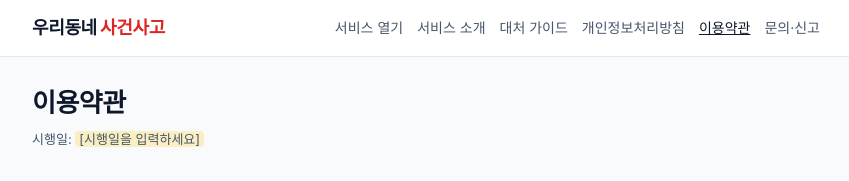
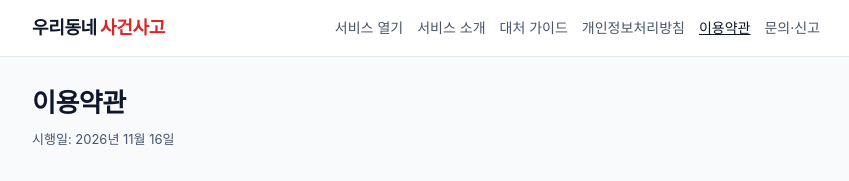
Before and after one commit to creator11203/project-1, a plain HTML site: page terms.html in a window 1280 px wide. Shown: the top 181 px of the page, without its empty margins (214-1063 px from the left). Drawn offline with Linux system fonts and the light colour scheme.

Commit message:
Update terms.html

```diff
--- a/terms.html
+++ b/terms.html
@@ -15,7 +15,7 @@
 </div></header>
 <main class="wrap">
   <h1>이용약관</h1>
-  <p class="meta">시행일: <span class="ph">[시행일을 입력하세요]</span></p>
+  <p class="meta">시행일: 2026년 11월 16일</p>
 
   <h2>제1조 (목적)</h2>
   <p>이 약관은 우리동네 사건사고(www.townalert.kr, 이하 “서비스”)가 제공하는 사건사고 정보 서비스와 우리동네 커뮤니티의 이용 조건, 운영자와 이용자의 권리·의무를 정합니다.</p>
```
